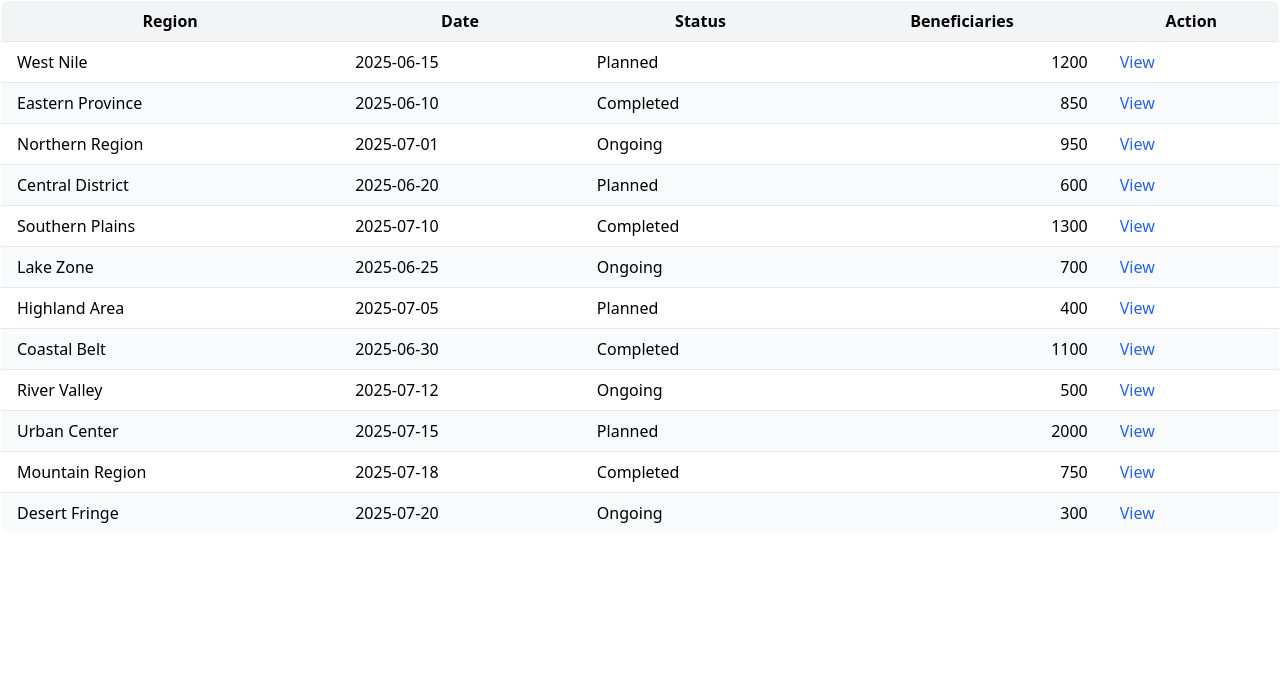
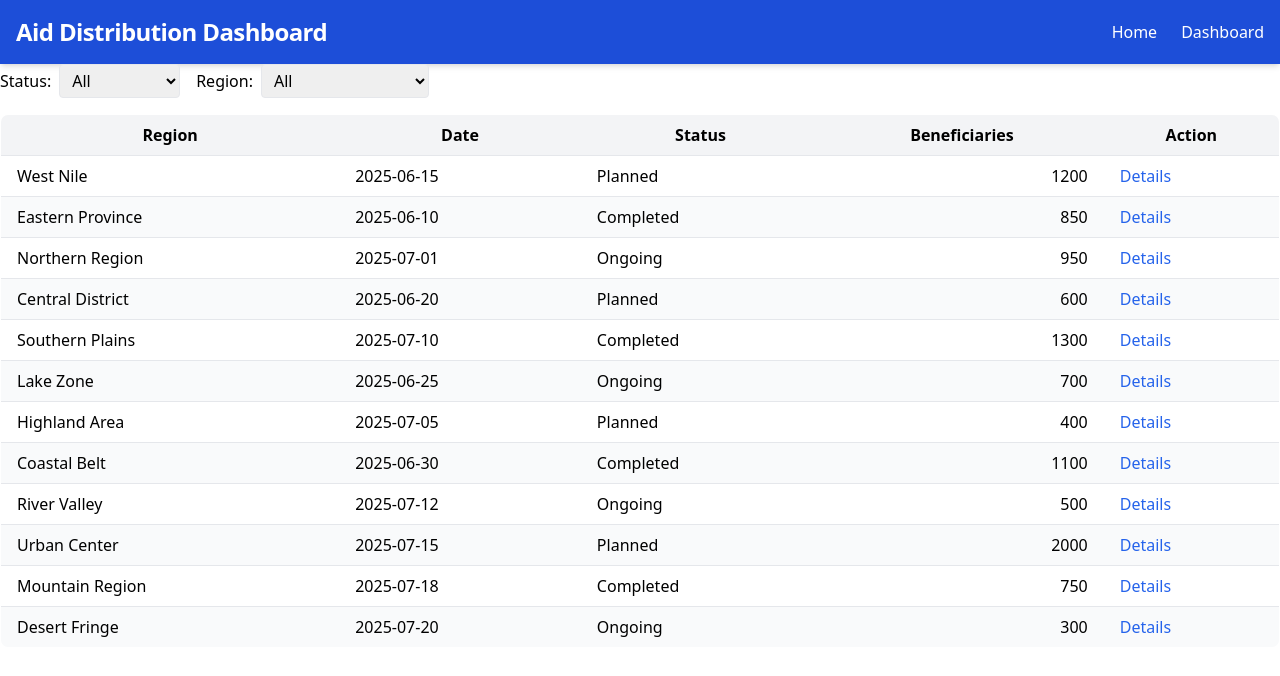
Before and after one commit to Alejotavo/Aidonic-Coding-Task, a React (Vite) app: page / in a window 1280 px wide. Shown: the top 676 px of the page. Built offline with nearby package versions, Linux system fonts and the light colour scheme.

Commit message:
add react-router

```diff
--- a/package.json
+++ b/package.json
@@ -11,7 +11,8 @@
   },
   "dependencies": {
     "react": "^19.1.0",
-    "react-dom": "^19.1.0"
+    "react-dom": "^19.1.0",
+    "react-router-dom": "^7.7.0"
   },
   "devDependencies": {
     "@eslint/js": "^9.30.1",
--- a/src/App.tsx
+++ b/src/App.tsx
@@ -1,15 +1,41 @@
 
 import './App.css'
-import Table from './components/tableComponent'
+import { useState } from 'react';
+import { BrowserRouter, Routes, Route } from 'react-router-dom';
+import Filter from './components/filterComponent';
+import Table from './components/tableComponent';
+import Header from './components/UI/header';
+import { distributions } from './service/mockApi';
+import DistributionDetails from './components/DistributionDetails';
 
+const statusOptions = ['Planned', 'Ongoing', 'Completed'];
+const regionOptions = Array.from(new Set((distributions as any[]).map(d => d.region)));
 
-function App() {
+function MainPage() {
+  const [status, setStatus] = useState('');
+  const [region, setRegion] = useState('');
 
   return (
     <>
-      <Table />
+      <Header />
+      <div className="flex gap-4 mb-4">
+        <Filter label="Status" value={status} options={statusOptions} onChange={setStatus} />
+        <Filter label="Region" value={region} options={regionOptions} onChange={setRegion} />
+      </div>
+      <Table status={status} region={region} />
     </>
-  )
+  );
 }
 
-export default App
+function App() {
+  return (
+    <BrowserRouter>
+      <Routes>
+        <Route path="/" element={<MainPage />} />
+        <Route path="/distribution/:id" element={<DistributionDetails />} />
+      </Routes>
+    </BrowserRouter>
+  );
+}
+
+export default App;
--- /dev/null
+++ b/src/components/DistributionDetails.tsx
@@ -0,0 +1,30 @@
+import { useParams, Link } from 'react-router-dom';
+import { distributions } from '../service/mockApi';
+import type { Distribution } from '../models/beneficiary';
+
+function DistributionDetails() {
+  const { id } = useParams<{ id: string }>();
+  const distribution = (distributions as Distribution[]).find(d => String(d.id) === id);
+
+  if (!distribution) {
+    return (
+      <div className="p-4">
+        <h2 className="text-xl font-bold mb-2">Distribution not found</h2>
+        <Link to="/" className="text-blue-600 hover:underline">Back to list</Link>
+      </div>
+    );
+  }
+
+  return (
+    <div className="p-4 max-w-lg mx-auto">
+      <h2 className="text-2xl font-bold mb-4">Distribution Details</h2>
+      <div className="mb-2"><strong>Region:</strong> {distribution.region}</div>
+      <div className="mb-2"><strong>Date:</strong> {distribution.date}</div>
+      <div className="mb-2"><strong>Status:</strong> {distribution.status}</div>
+      <div className="mb-2"><strong>Beneficiaries:</strong> {distribution.beneficiaries}</div>
+      <Link to="/" className="inline-block mt-4 text-blue-600 hover:underline">Back to list</Link>
+    </div>
+  );
+}
+
+export default DistributionDetails;
--- /dev/null
+++ b/src/components/UI/header.tsx
@@ -0,0 +1,22 @@
+
+function Header() {
+  return (
+    <header className="bg-blue-700 text-white py-4 shadow-md">
+      <div className="container mx-auto flex items-center justify-between px-4">
+        <h1 className="text-2xl font-bold tracking-tight">Aid Distribution Dashboard</h1>
+        <nav>
+          <ul className="flex space-x-6">
+            <li>
+              <a href="#" className="hover:underline">Home</a>
+            </li>
+            <li>
+              <a href="#" className="hover:underline">Dashboard</a>
+            </li>
+          </ul>
+        </nav>
+      </div>
+    </header>
+  );
+}
+
+export default Header;
--- /dev/null
+++ b/src/components/filterComponent.tsx
@@ -0,0 +1,28 @@
+
+interface FilterProps {
+  label: string;
+  value: string;
+  options: string[];
+  onChange: (value: string) => void;
+}
+
+function Filter({ label, value, options, onChange }: FilterProps) {
+  return (
+    <div>
+      <label htmlFor={`${label}-filter`} className="mr-2 font-medium">{label}:</label>
+      <select
+        id={`${label}-filter`}
+        className="border rounded px-2 py-1"
+        value={value}
+        onChange={e => onChange(e.target.value)}
+      >
+        <option value="">All</option>
+        {options.map(option => (
+          <option key={option} value={option}>{option}</option>
+        ))}
+      </select>
+    </div>
+  );
+}
+
+export default Filter;
--- a/src/components/tableComponent.tsx
+++ b/src/components/tableComponent.tsx
@@ -1,9 +1,22 @@
+
 
 import { distributions } from '../service/mockApi';
 import type { Distribution } from '../models/beneficiary';
+import { Link } from 'react-router-dom';
 
-function Table() {
+interface TableProps {
+  status: string;
+  region: string;
+}
 
+function Table({ status, region }: TableProps) {
+  let filteredDistributions = distributions as Distribution[];
+  if (status) {
+    filteredDistributions = filteredDistributions.filter(row => row.status === status);
+  }
+  if (region) {
+    filteredDistributions = filteredDistributions.filter(row => row.region === region);
+  }
 
   return (
     <div className="overflow-x-auto">
@@ -18,7 +31,7 @@ function Table() {
           </tr>
         </thead>
         <tbody>
-          {(distributions as Distribution[]).map((row, idx) => (
+          {filteredDistributions.map((row, idx) => (
             <tr
               key={row.id}
               className={
@@ -31,7 +44,7 @@ function Table() {
               <td className="px-4 py-2 border-b">{row.status}</td>
               <td className="px-4 py-2 border-b text-right">{row.beneficiaries}</td>
               <td className="px-4 py-2 border-b">
-                <button className="text-blue-600 hover:underline">View</button>
+                <Link to={`/distribution/${row.id}`} className="text-blue-600 hover:underline">Details</Link>
               </td>
             </tr>
           ))}
--- /dev/null
+++ b/src/pages/distributionDetails.tsx
@@ -0,0 +1,45 @@
+import { useParams } from "react-router-dom";
+import { distributions } from "../service/mockApi";
+import type { Distribution } from "../models/beneficiary";
+import Header from "../components/UI/header";
+
+function DistributionDetailsCard({ distribution }: { distribution: Distribution }) {
+  return (
+    <div className="max-w-xl mx-auto mt-10 bg-white rounded-lg shadow-lg p-8">
+      <h2 className="text-2xl font-bold mb-4 text-blue-700">Distribution Details</h2>
+      <div className="grid grid-cols-2 gap-y-4 gap-x-8">
+        <div className="font-semibold text-gray-600">Region:</div>
+        <div>{distribution.region}</div>
+        <div className="font-semibold text-gray-600">Date:</div>
+        <div>{distribution.date}</div>
+        <div className="font-semibold text-gray-600">Status:</div>
+        <div>{distribution.status}</div>
+        <div className="font-semibold text-gray-600">Aid Type:</div>
+        <div>{distribution.aidType}</div>
+        <div className="font-semibold text-gray-600">Delivery Channel:</div>
+        <div>{distribution.deliveryChannel}</div>
+        <div className="font-semibold text-gray-600">Total Beneficiaries:</div>
+        <div>{distribution.beneficiaries}</div>
+        <div className="font-semibold text-gray-600">Beneficiaries:</div>
+        <div>{distribution.beneficiaries}</div>
+      </div>
+    </div>
+  );
+}
+
+// For demonstration, we'll get the distribution id from the URL params.
+// If not using react-router, you can replace this with a prop or static id.
+function DistributionDetailsPage() {
+  // @ts-ignore
+  const { id } = useParams<{ id: string }>() || {};
+  const distribution = distributions.find((d) => d.id === id) || distributions[0];
+
+  return (
+    <>
+      <Header />
+      <DistributionDetailsCard distribution={distribution} />
+    </>
+  );
+}
+
+export default DistributionDetailsPage;
```
Also changed, not shown: src/main.tsx (+4 -3 lines), 1 other file (tests, documents, lock files or other folders).
